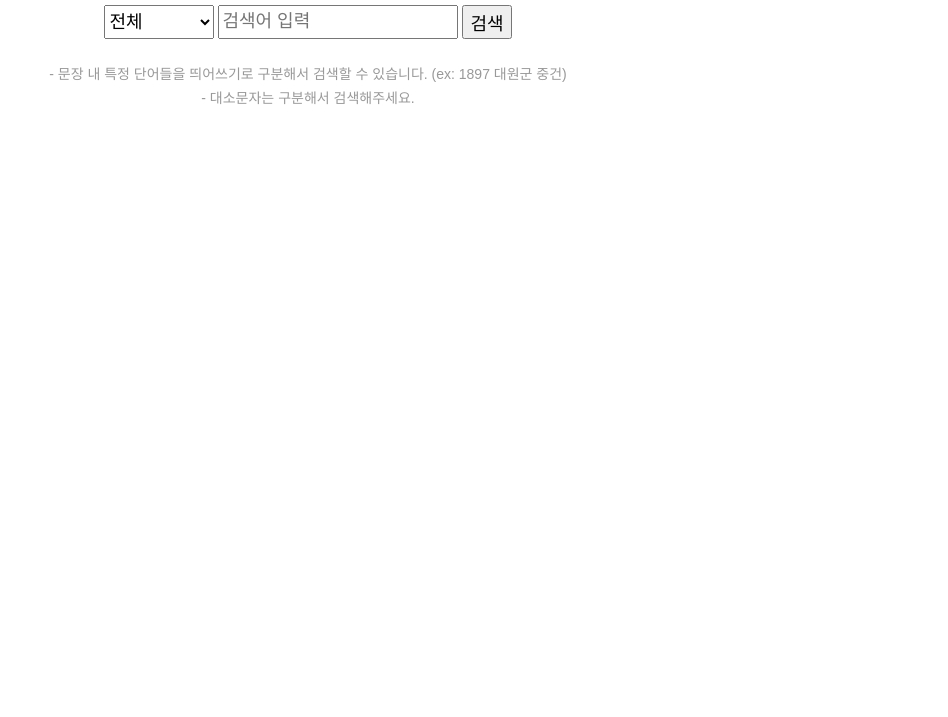
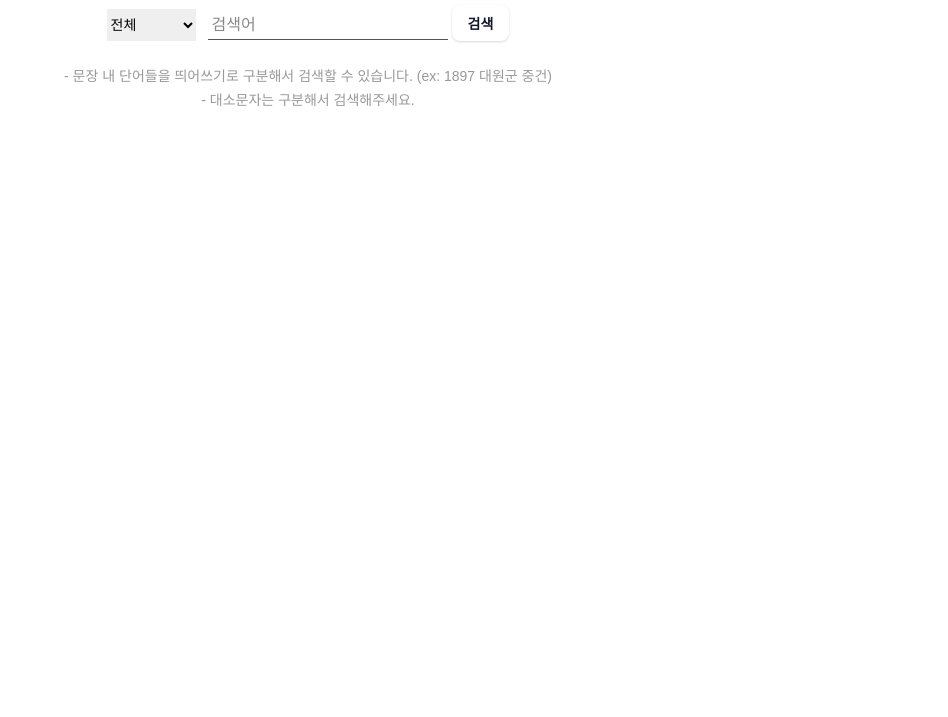
Before and after one commit to asksa1256/hfinder-web, a plain HTML site: page index.html in a window 1280 px wide. Shown: the part 83-800 px from the top of the page, without its empty margins (332-1280 px from the left). Drawn offline with Linux system fonts and the light colour scheme; a script that the page names is missing; a web font is replaced by a local one.

Commit message:
검색 form 요소들 스타일 수정

```diff
--- a/index.html
+++ b/index.html
@@ -18,6 +18,7 @@
           <option value="default">기본테마</option>
           <option value="xmas1">크리스마스1</option>
           <option value="xmas2">크리스마스2</option>
+          <option value="xmas3">크리스마스3</option>
         </select>
       </div>
       <header class="header">
@@ -31,12 +32,15 @@
           <option value="4">올라/꼬로록</option>
           <option value="5">가로세로</option>
         </select>
-        <input type="text" id="searchInput" placeholder="검색어 입력" />
-        <button id="searchBtn">검색</button>
+        <div class="input-container">
+          <input type="text" id="searchInput" required autocomplete="false"/>
+          <label>검색어</label>
+        </div>
+        <button id="searchBtn" class="button-38">검색</button>
       </div>
       <ul class="tip-ul">
         <li>
-          문장 내 특정 단어들을 띄어쓰기로 구분해서 검색할 수 있습니다. (ex:
+          문장 내 단어들을 띄어쓰기로 구분해서 검색할 수 있습니다. (ex:
           1897 대원군 중건)
         </li>
         <li>대소문자는 구분해서 검색해주세요.</li>
--- a/style.css
+++ b/style.css
@@ -29,14 +29,81 @@ body {
 select,
 button {
   font-family: "Pretendard", sans-serif;
-  font-size: 18px;
-  height: 34px;
+  font-size: 16px;
+  border: 0;
 }
 input {
   font-family: "Pretendard", sans-serif;
   font-size: 18px;
-  height: 28px;
 }
+
+
+/* CSS */
+.button-38 {
+  background-color: #FFFFFF;
+  border: 0;
+  border-radius: .5rem;
+  box-sizing: border-box;
+  color: #111827;
+  font-family: "Inter var",ui-sans-serif,system-ui,-apple-system,system-ui,"Segoe UI",Roboto,"Helvetica Neue",Arial,"Noto Sans",sans-serif,"Apple Color Emoji","Segoe UI Emoji","Segoe UI Symbol","Noto Color Emoji";
+  font-size: 14px;
+  font-weight: 700;
+  padding: 8px 16px;
+  text-align: center;
+  text-decoration: none #D1D5DB solid;
+  text-decoration-thickness: auto;
+  box-shadow: 0 1px 3px 0 rgba(0, 0, 0, 0.1), 0 1px 2px 0 rgba(0, 0, 0, 0.06);
+  cursor: pointer;
+  user-select: none;
+  -webkit-user-select: none;
+  touch-action: manipulation;
+}
+.button-38:hover {
+  background-color: rgb(249,250,251);
+}
+.button-38:focus {
+  outline: 2px solid transparent;
+  outline-offset: 2px;
+}
+.button-38:focus-visible {
+  box-shadow: none;
+}
+
+.input-container{
+	position:relative;
+}
+.input-container label{
+	position:absolute;
+	top:6px;
+	left:0px;
+	font-size:16px;
+	color:#888;
+  pointer-events:none;
+	transition: all 0.2s ease-in-out;
+}
+.input-container input{
+  border:0;
+  border-bottom:1px solid #555;
+  background:transparent;
+  min-width: 240px;
+  padding:8px 0 5px 0;
+  font-size:18px;
+  color:#000;
+}
+.input-container input:focus{
+ border:none;
+ outline:none;
+ background: transparent;
+ border-bottom:2px solid #e74c3c;
+}
+.input-container input:focus ~ label,
+.input-container input:valid ~ label{
+	top:-12px;
+  left: -4px;
+	font-size:12px;
+  color: #e74c3c;
+}
+
 ul {
   padding: 0;
 }
@@ -64,7 +131,11 @@ html[data-font="3"] select,
 html[data-font="3"] button,
 #fontSelect option[value="3"] {
   font-family: "parkdahyun", sans-serif;
-  font-size: larger;
+  font-size: 22px;
+}
+html[data-font="3"] .options .opt,
+html[data-font="3"] .tip-ul {
+  font-size: 18px;
 }
 
 .options {
@@ -103,6 +174,11 @@ html[data-font="3"] button,
   flex-shrink: 0;
 }
 
+#ctg {
+  margin: 4px 8px 0 0;
+  font-size: 14px;
+}
+
 .results {
   position: relative;
   width: 95%;
@@ -126,6 +202,9 @@ html[data-font="3"] button,
   background: yellow;
   color: #000;
   font-weight: 700;
+}
+.results p {
+  padding: 20px;
 }
 
 .copy {
@@ -165,6 +244,9 @@ body[data-theme='xmas1'] {
 }
 body[data-theme='xmas2'] {
   background: url(./xmas-bg2.jpg);
+}
+body[data-theme='xmas3'] {
+  background: url(./xmas-bg3.jpg);
 }
 body[data-theme^='xmas']:before {
   content: '';
```
